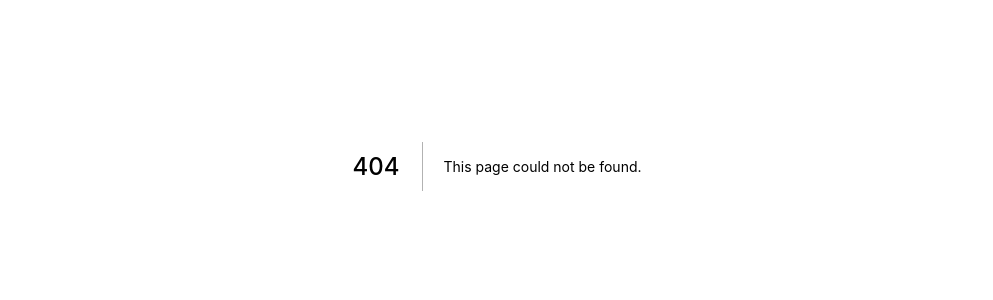
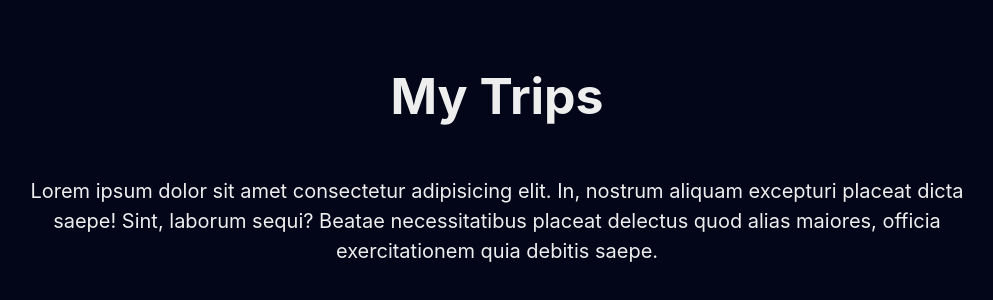
Before and after one commit to GabrielBritoAlmeida/my-trips, a Next.js app: page /about in a window 1280 px wide. Before the commit this address had no page. Shown: the part 234-534 px from the top of the page, without its empty margins (143-1136 px from the left). Built offline with nearby package versions, Linux system fonts and the light colour scheme.

Commit message:
feat: page About

```diff
--- /dev/null
+++ b/src/pages/about.tsx
@@ -0,0 +1,7 @@
+import { AboutTemplate } from 'templates/About'
+
+const About: React.FC = () => {
+  return <AboutTemplate />
+}
+
+export default About
--- /dev/null
+++ b/src/templates/About/index.tsx
@@ -0,0 +1,26 @@
+import LinkWrapper from 'components/LinkWrapper'
+
+import { CloseCircleOutline } from '@styled-icons/evaicons-outline/CloseCircleOutline'
+
+import * as S from './styles'
+
+export const AboutTemplate: React.FC = () => {
+  return (
+    <S.Wrapper>
+      <LinkWrapper href="/">
+        <CloseCircleOutline size={32} />
+      </LinkWrapper>
+
+      <S.Heading>My Trips</S.Heading>
+
+      <S.Body>
+        <p>
+          Lorem ipsum dolor sit amet consectetur adipisicing elit. In, nostrum
+          aliquam excepturi placeat dicta saepe! Sint, laborum sequi? Beatae
+          necessitatibus placeat delectus quod alias maiores, officia
+          exercitationem quia debitis saepe.
+        </p>
+      </S.Body>
+    </S.Wrapper>
+  )
+}
--- /dev/null
+++ b/src/templates/About/styles.ts
@@ -0,0 +1,20 @@
+import styled from 'styled-components'
+import theme from 'styles/theme'
+
+export const Wrapper = styled.section`
+  text-align: center;
+  display: flex;
+  align-items: center;
+  justify-content: center;
+  flex-direction: column;
+  height: 100vh;
+  max-width: ${theme.grid.container};
+  margin: auto;
+`
+
+export const Heading = styled.h1`
+  font-size: ${theme.font.sizes.large};
+  margin-bottom: ${theme.font.sizes.large};
+`
+
+export const Body = styled.div``
```
Also changed, not shown: src/pages/index.tsx (+17 -22 lines).
